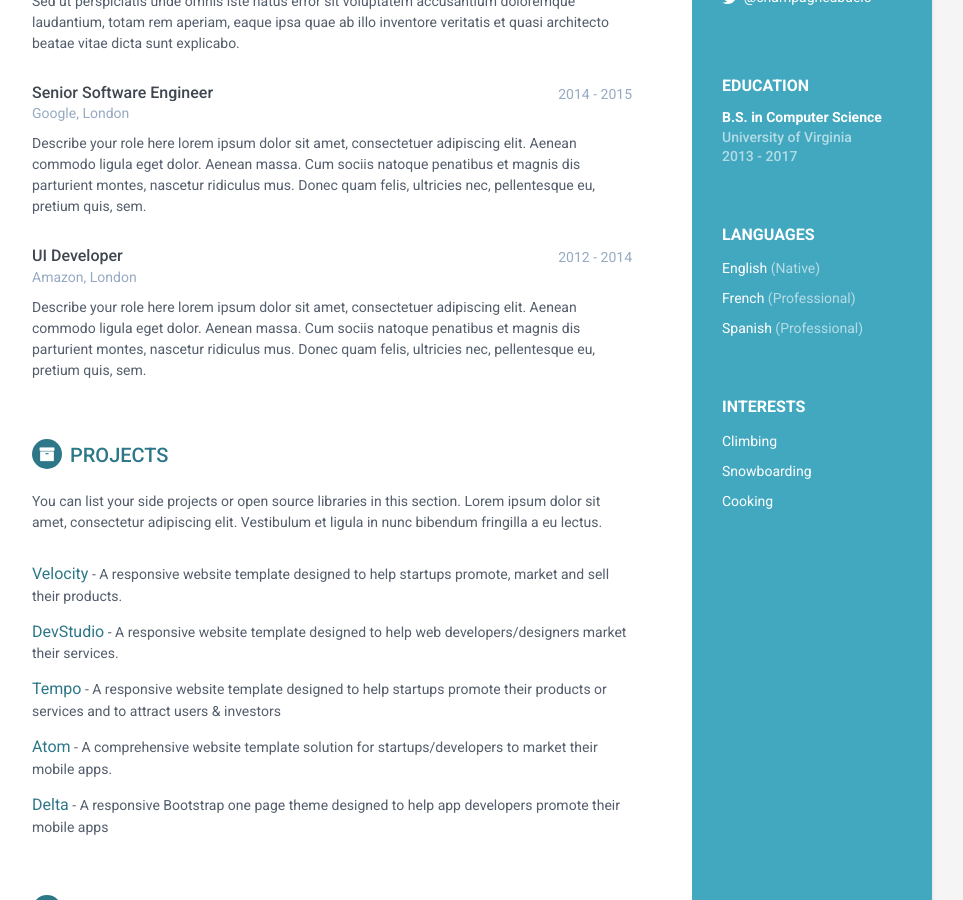
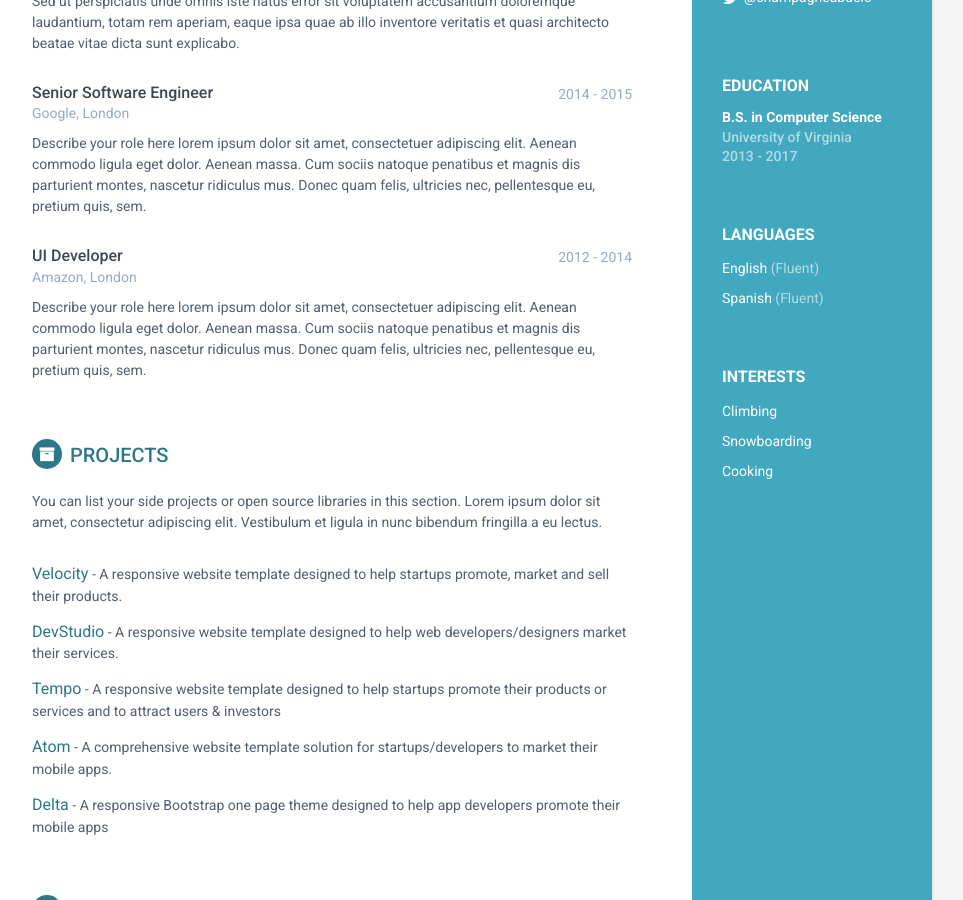
Before and after one commit to champagneabuelo/champagneabuelo.github.io, a Jekyll site: the page built from index.html, in a window 1280 px wide and 900 px high, scrolled down 487 px. Shown: the whole window, without its empty margins (188-1151 px from the left). Built offline with Jekyll 4.4.1, drawn with Linux system fonts in a browser that asks for light colours.

Commit message:
Update language.html

```diff
--- a/_includes/language.html
+++ b/_includes/language.html
@@ -1,8 +1,7 @@
 <div class="languages-container container-block">
 <h2 class="container-block-title">Languages</h2>
 <ul class="list-unstyled interests-list">
-<li>English <span class="lang-desc">(Native)</span></li>
-<li>French <span class="lang-desc">(Professional)</span></li>
-<li>Spanish <span class="lang-desc">(Professional)</span></li>
+<li>English <span class="lang-desc">(Fluent)</span></li>
+<li>Spanish <span class="lang-desc">(Fluent)</span></li>
 </ul>
 </div><!--//interests-->
```
